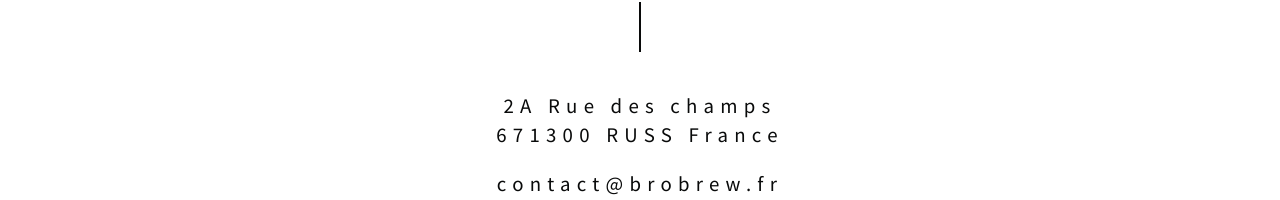
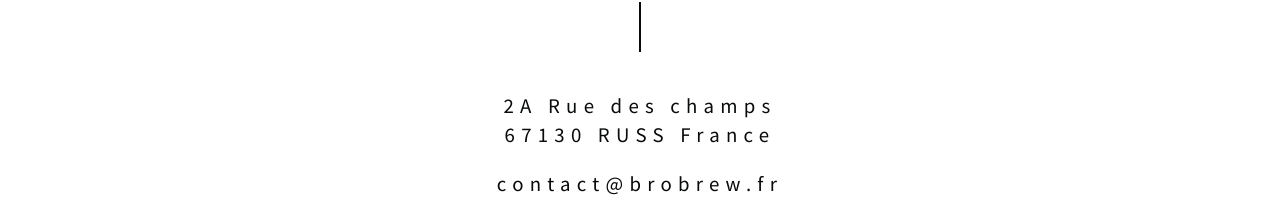
Before and after one commit to james2001/brobrew, a plain HTML site: page index.html in a window 1280 px wide. Shown: the part 1689-1889 px from the top of the page. Drawn offline with nearby package versions, Linux system fonts and the light colour scheme.

Commit message:
Update index.html
Fix CP

```diff
--- a/index.html
+++ b/index.html
@@ -88,7 +88,7 @@
         <div class="row">
           <div class="col-12">
             <div class="footer-info wow fadeInUp" data-wow-delay="0.2s">
-              <a href="https://goo.gl/maps/dsChtyrc5azfEjxR8" target="_blank">2A Rue des champs<br>671300 RUSS France</a>
+              <a href="https://goo.gl/maps/dsChtyrc5azfEjxR8" target="_blank">2A Rue des champs<br>67130 RUSS France</a>
 
               <a href="mailto:contact@brobrew.fr">contact@brobrew.fr</a>
             </div>
```
